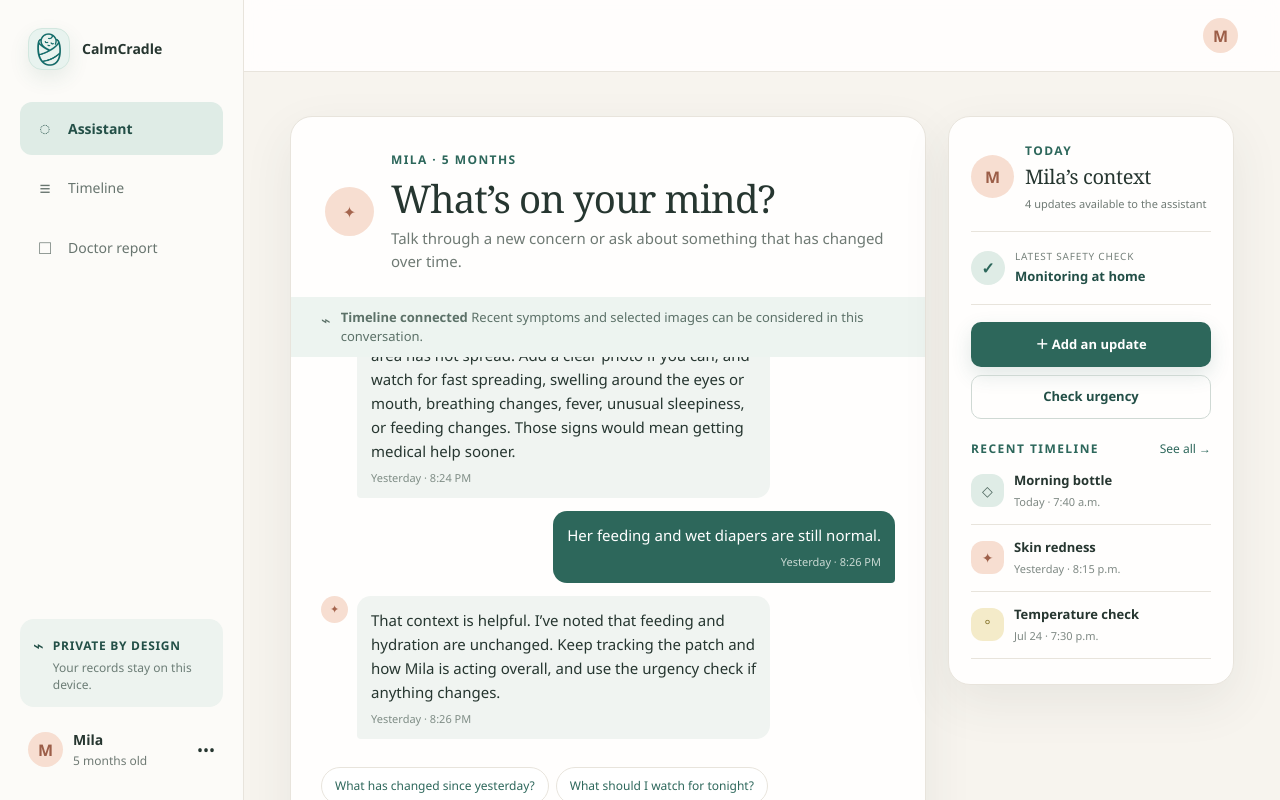
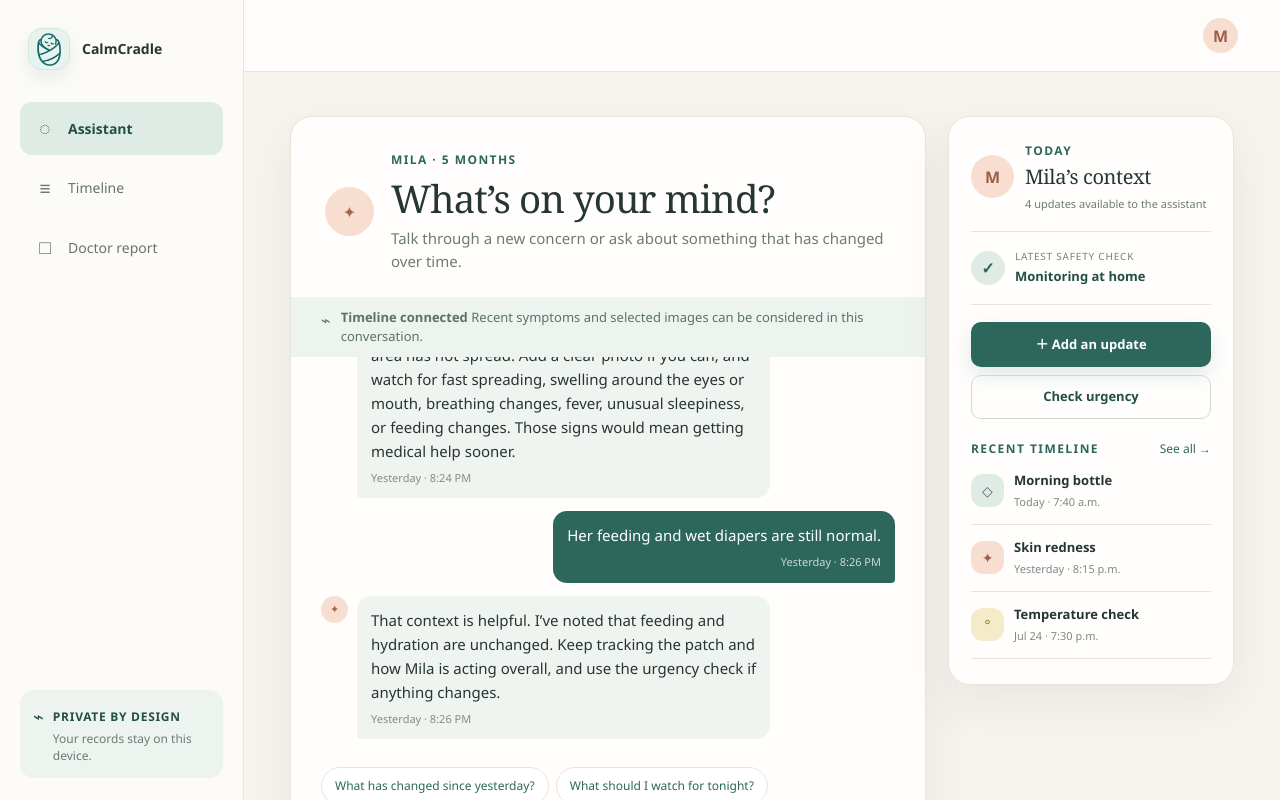
Before and after one commit to RiddhRam/Calm-Cradle, a Next.js app: page / in a window 1280 px wide. Shown: the top 800 px of the page. Built offline with nearby package versions, Linux system fonts and the light colour scheme.

Commit message:
Use a single profile entry point

```diff
--- a/app/globals.css
+++ b/app/globals.css
@@ -88,23 +88,6 @@ button:focus-visible, input:focus-visible, textarea:focus-visible, select:focus-
 .privacy-icon { font-size: 18px; }
 .privacy-note strong { font-size: 12px; text-transform: uppercase; letter-spacing: .06em; }
 .privacy-note p { margin: 4px 0 0; color: #6c7d76; font-size: 12px; line-height: 1.4; }
-.profile-chip {
-  display: flex;
-  align-items: center;
-  gap: 10px;
-  margin-top: 14px;
-  border: 0;
-  background: transparent;
-  padding: 8px;
-  text-align: left;
-  cursor: pointer;
-  border-radius: 12px;
-}
-.profile-chip:hover { background: #f2f0ea; }
-.profile-chip > span:nth-child(2) { flex: 1; }
-.profile-chip strong, .profile-chip small { display: block; }
-.profile-chip strong { font-size: 14px; }
-.profile-chip small { color: var(--muted); font-size: 12px; margin-top: 2px; }
 .avatar, .avatar-button {
   width: 35px;
   height: 35px;
@@ -469,7 +452,6 @@ h2 { font-family: Georgia, "Times New Roman", serif; margin: 0; font-weight: 500
 }
 
 @media (max-width: 680px) {
-  .top-actions .avatar-button { display: none; }
   .emergency-link { font-size: 12px; }
   .content { padding: 28px 16px 95px; }
   .welcome-row, .page-title-row { align-items: flex-start; margin-bottom: 24px; }
--- a/app/page.tsx
+++ b/app/page.tsx
@@ -474,11 +474,6 @@ export default function Home() {
             <p>Your records stay on this device.</p>
           </div>
         </div>
-        <button className="profile-chip" onClick={() => setSettingsOpen(true)} aria-label="Open Mila’s profile and privacy settings">
-          <span className="avatar">M</span>
-          <span><strong>Mila</strong><small>5 months old</small></span>
-          <span aria-hidden="true">•••</span>
-        </button>
       </aside>
 
       <section className="workspace">
```
